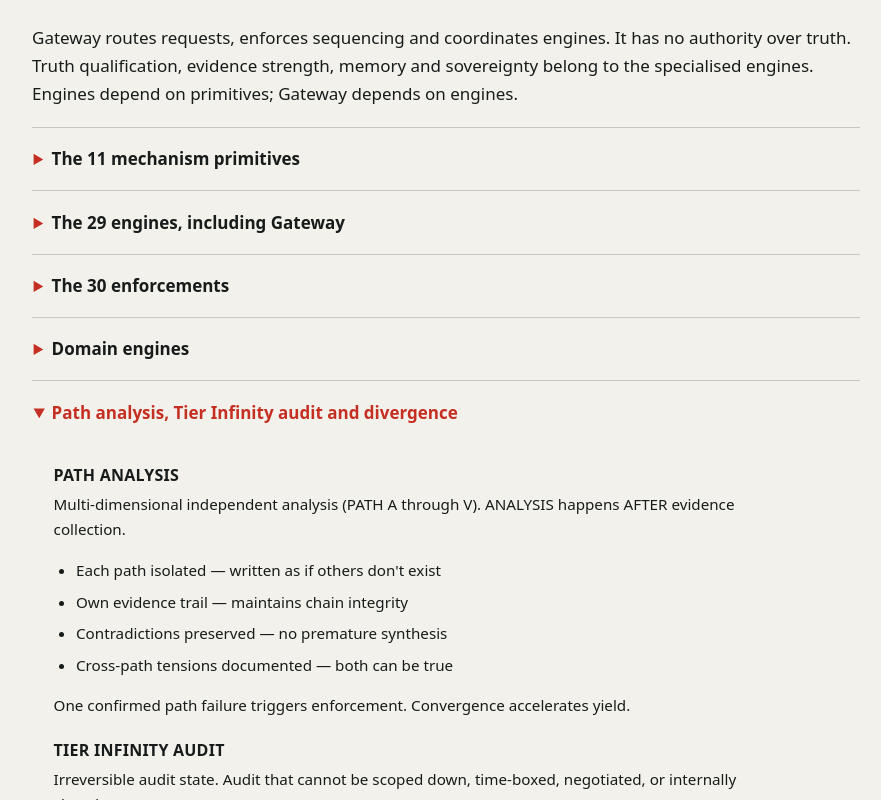
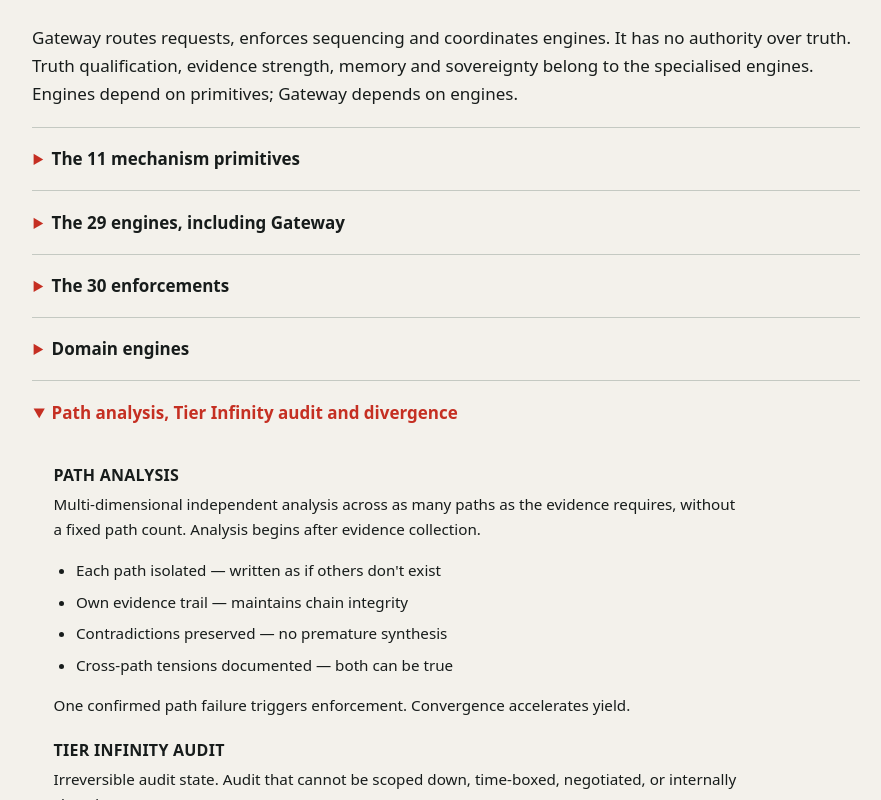
Before and after one commit to mayhem82/MAYHEM, a plain HTML site: page index.html in a window 1280 px wide. Both pictures are taken after a click on the heading "Path analysis, Tier Infinity audit and divergence". Shown: the part 4116-4916 px from the top of the page, without its empty margins (356-1237 px from the left). Drawn offline with Linux system fonts and the light colour scheme.

Commit message:
Remove fixed path ceiling from MAYHEM analysis description

```diff
--- a/index.html
+++ b/index.html
@@ -149,7 +149,7 @@
 <div class="entry"><h4>MPDL</h4><p>Media-Policing Distortion Liaison — Protest coverage distortion quantification</p></div><p>These domain applications build on the foundational architecture. ICS also appears in the foundational engine grouping; this list does not add eight engines to the canonical total of 29.</p></div></details><details><summary>Path analysis, Tier Infinity audit and divergence</summary><div class="detail-body"><div>
         <div>
             <h4>PATH ANALYSIS</h4>
-            <p>Multi-dimensional independent analysis (PATH A through V). ANALYSIS happens AFTER evidence collection.</p>
+            <p>Multi-dimensional independent analysis across as many paths as the evidence requires, without a fixed path count. Analysis begins after evidence collection.</p>
             <ul>
                 <li>Each path isolated — written as if others don't exist</li>
                 <li>Own evidence trail — maintains chain integrity</li>
```
